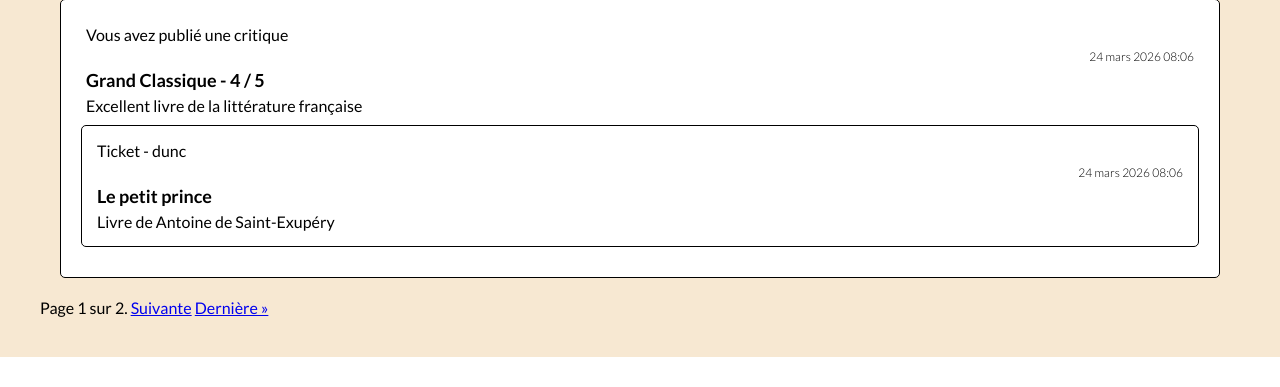
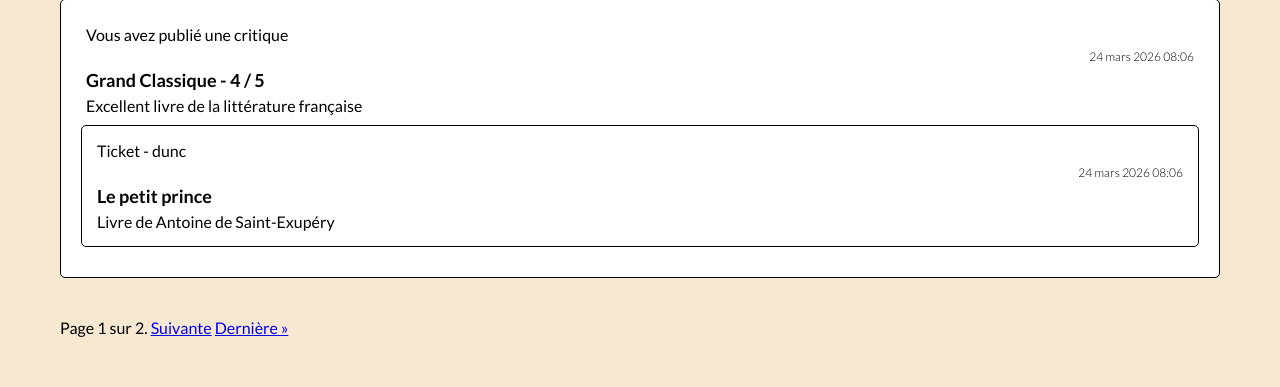
Before and after one commit to duncan-g-hub/P9_LITRevu_web_app, a Django app: page / in a window 1280 px wide. Shown: the part 1747-2134 px from the top of the page. Before the commit the page ends 2104 px from the top, so only its background shows below. Run offline with Django 5.2, Linux system fonts and the light colour scheme; a user stored in the database is signed in; data comes from the database, SQL or seed files in the repository; some web fonts are replaced.

Commit message:
modification mise en page pagenavigator

```diff
--- a/LITRevu/review_app/templates/review_app/feed.html
+++ b/LITRevu/review_app/templates/review_app/feed.html
@@ -39,7 +39,7 @@
             {% endif %}
         {% endfor %}
 
-
-    {% include 'review_app/partials/page_navigator.html' %}
-
+    <div class="page_nav">
+        {% include 'review_app/partials/page_navigator.html' %}
+    </div>
 {% endblock content %}
--- a/LITRevu/review_app/templates/review_app/posts.html
+++ b/LITRevu/review_app/templates/review_app/posts.html
@@ -44,7 +44,7 @@
 
 
 
-
-    {% include 'review_app/partials/page_navigator.html' %}
-
+    <div class="page_nav">
+        {% include 'review_app/partials/page_navigator.html' %}
+    </div>
 {% endblock content %}
--- a/LITRevu/static/styles.css
+++ b/LITRevu/static/styles.css
@@ -274,3 +274,8 @@ button:hover{
 .signup_form ul{
     align-self: flex-start;
 }
+
+
+.page_nav {
+    margin: 40px 20px 10px 20px;
+}
```
